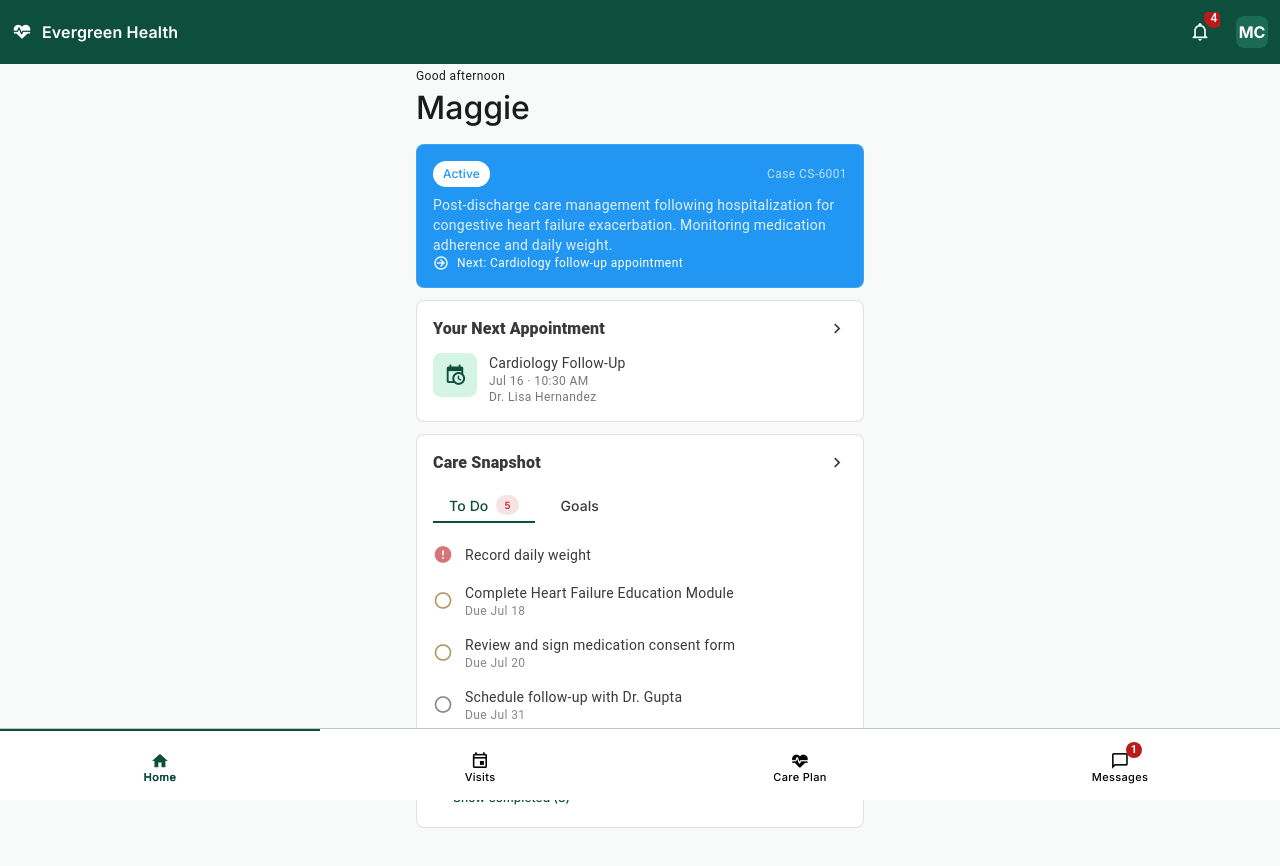
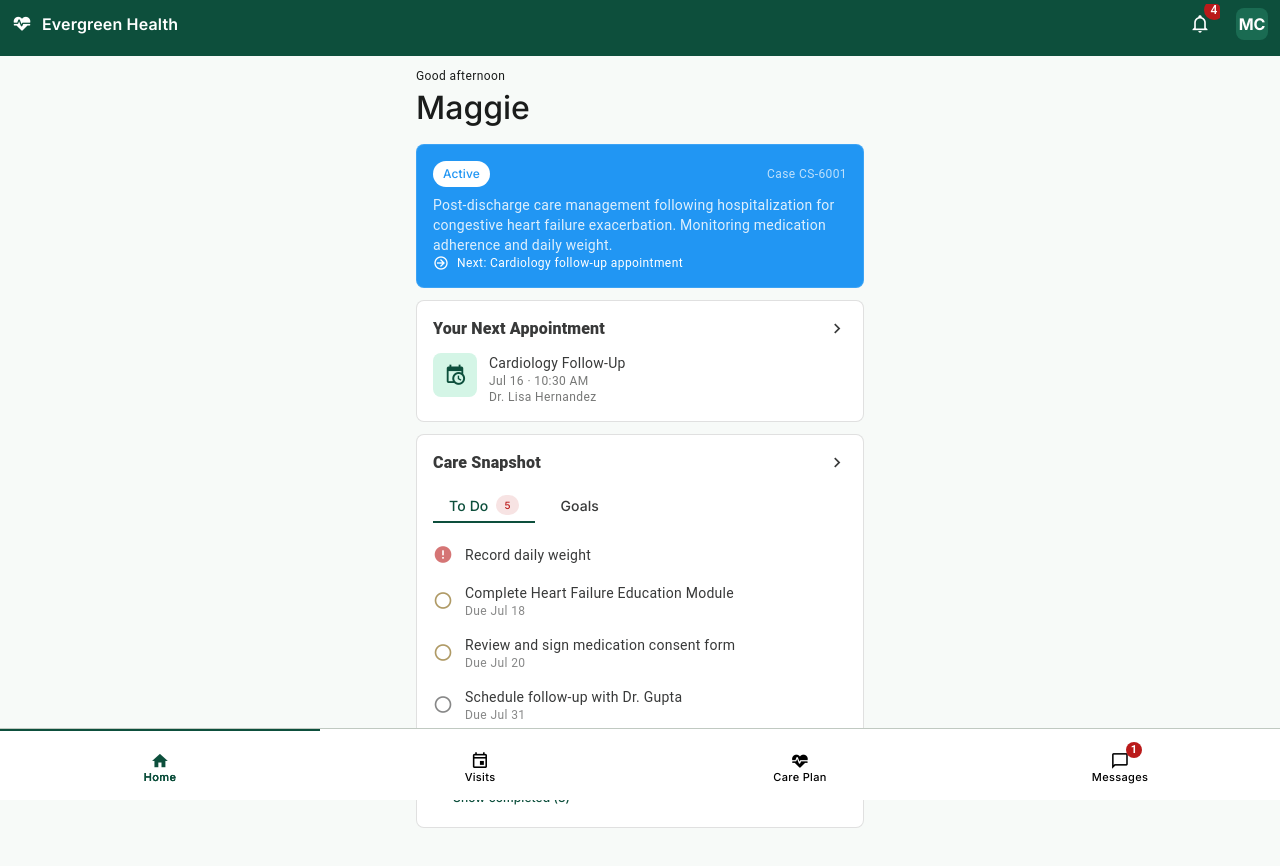
Before and after one commit to glo-kim/my-capstone-mobile, a Vue app: page / in a window 1280 px wide. Shown: the top 866 px of the page. Built offline with nearby package versions, Linux system fonts and the light colour scheme.

Commit message:
feat: make sure .app-content is not covered by the nav bars.

```diff
--- a/src/App.vue
+++ b/src/App.vue
@@ -156,8 +156,7 @@ function getNotifColor(type: string): string {
 <style scoped>
 .app-top-bar {
   background-color: #0D4F3C !important;
-  padding-top: 8px !important;
-  padding-bottom: 8px !important;
+  height: 56px !important;
 }
 
 .app-logo-group {
```
